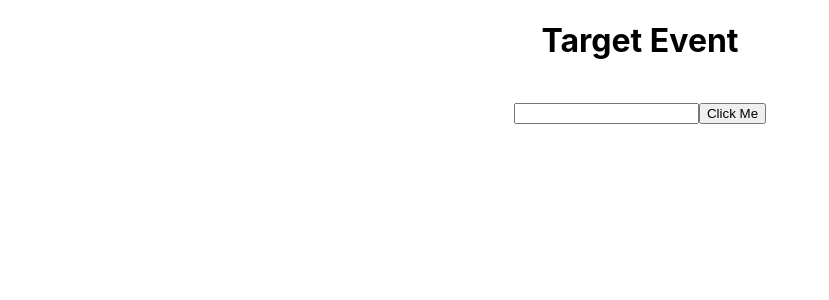
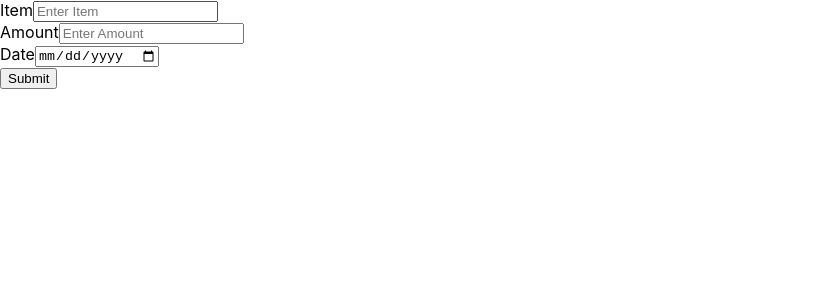
Before and after one commit to Avinashvns/learnallreact, a React (Create React App) app: page / in a window 1280 px wide. Shown: the top 300 px of the page, without its empty margins (0-829 px from the left). Built offline with nearby package versions, Linux system fonts and the light colour scheme.

Commit message:
Add Submit Event Handler

```diff
--- a/public/index.html
+++ b/public/index.html
@@ -10,6 +10,9 @@
       content="Web site created using create-react-app"
     />
     <link rel="apple-touch-icon" href="%PUBLIC_URL%/logo192.png" />
+    <!-- Bootstrap -->
+    <script src="https://cdn.jsdelivr.net/npm/@popperjs/core@2.9.2/dist/umd/popper.min.js" ></script>
+    <script src="https://cdn.jsdelivr.net/npm/bootstrap@5.0.2/dist/js/bootstrap.min.js" ></script>
     <!--
       manifest.json provides metadata used when your web app is installed on a
       user's mobile device or desktop. See https://developers.google.com/web/fundamentals/web-app-manifest/
@@ -26,9 +29,11 @@
     -->
     <title>Avinash App</title>
   </head>
-  <body>
+  <body id="root">
     <noscript>You need to enable JavaScript to run this app.</noscript>
-    <div id="root"></div>
+    <!-- <div class="container p-5 bg-primary text-white text-center"></div>
+      <div id="root"></div>
+    </div> -->
     <!--
       This HTML file is a template.
       If you open it directly in the browser, you will see an empty page.
--- a/src/App.js
+++ b/src/App.js
@@ -5,29 +5,41 @@ import MultipleObject from './components/MultipleObject';
 import VsjFrom from './components/VsjForm';
 // import VsjItem from './components/VsjItem';
 // import VsjWrapper from './components/VsjWrapper';
+import VsjExpenseCalculator from './components/VsjExpenseCalculator';
 
 import EventTarget from './components/EventTarget';
 
 function App() {
   return (
-    <div className="App">
-      {/* Avinash */}
-      {/* <VsjCounter /> */}
-      {/* <img src='varanasi.jpg' alt='kk'/> */}
-      {/* <VsjItem /> */}
-      {/* <VsjItem message='This is a children'></VsjItem> */}
-      {/* <VsjItem message="Of the props"></VsjItem> */}
-      {/* <VsjWrapper>Hello Wrapper</VsjWrapper> */}
+    // <div className="App">
+    //   {/* Avinash */}
+    //   {/* <VsjCounter /> */}
+    //   {/* <img src='varanasi.jpg' alt='kk'/> */}
+    //   {/* <VsjItem /> */}
+    //   {/* <VsjItem message='This is a children'></VsjItem> */}
+    //   {/* <VsjItem message="Of the props"></VsjItem> */}
+    //   {/* <VsjWrapper>Hello Wrapper</VsjWrapper> */}
 
-      {/* <VsjFrom></VsjFrom> */}
-      {/* <h1>Form</h1>
-      <VsjFrom></VsjFrom>
-	    <h1>Multiple</h1>
-	    <MultipleObject></MultipleObject> */}
-      <h1>Target Event</h1>
-      <br/>
-      <EventTarget></EventTarget>
+    //   {/* <VsjFrom></VsjFrom> */}
+    //   {/* <h1>Form</h1>
+    //   <VsjFrom></VsjFrom>
+    //   <h1>Multiple</h1>
+    //   <MultipleObject></MultipleObject> */}
+    //   <h1>Target Event</h1>
+    //   <br/>
+    //   <EventTarget></EventTarget>
+    //   </div>
+    <div class="container pt-5 bg-primary text-white text-center" id="root">
+      <div class="row">
+        <div class="col-lg-1"></div>
+        <div class="col-lg-10 bg-danger">
+          <VsjExpenseCalculator></VsjExpenseCalculator>
+
+        </div>
+        <div class="col-lg-1"></div>
       </div>
+
+    </div>
   );
 }
 
--- /dev/null
+++ b/src/components/VsjExpenseCalculator.js
@@ -0,0 +1,65 @@
+import React, { useState } from 'react';
+
+const  VsjExpenseCalculator = (props) =>
+{
+	const [
+	expenseData, setExpense] = useState({
+		item:'',
+		amount:0,
+		tdate:''
+
+		/* Use n object instead of two useState*/
+	});
+	const itemChangeHandler=(event)=>
+	{
+		setExpense( (prevState)=>{
+		return {...prevState,item:event.target.value};
+
+	});
+	console.log(expenseData);
+	};
+	const amountChangeHandler=(event)=>
+	{
+		setExpense( (prevState)=>{
+		return {...prevState,amount:Number(event.target.value)};
+
+	});
+	console.log(expenseData);
+	};
+
+	const dateChangeHandler=(event)=>
+	{
+		setExpense( (prevState)=>{
+		return {...prevState,tdate:new Date(event.target.value)};
+
+	});
+	console.log(expenseData);
+	};
+	const submitHandler=(event)=>
+	{
+		event.preventDefault();
+		console.log("Submitted");
+        console.log(expenseData);
+
+	};
+
+
+
+
+	return  <form onSubmit={submitHandler}>
+  <div class="form-group">
+    <label for="item">Item</label>
+    <input type="text" class="form-control" onChange={itemChangeHandler} placeholder="Enter Item" id="item"/>
+  </div>
+  <div class="form-group">
+    <label for="amount">Amount</label>
+    <input type="number" class="form-control" placeholder="Enter Amount" id="amount" onChange={amountChangeHandler}/>
+  </div>
+  <div class="form-group">
+    <label for="tdate">Date</label>
+    <input type="date" class="form-control" placeholder="Enter Date" id="tdate" onChange={dateChangeHandler}/>
+  </div>
+  <button type="submit" class="btn btn-primary">Submit</button>
+</form>;
+}
+export default VsjExpenseCalculator;
```
Also changed, not shown: src/components/event.html (+10 -8 lines).
